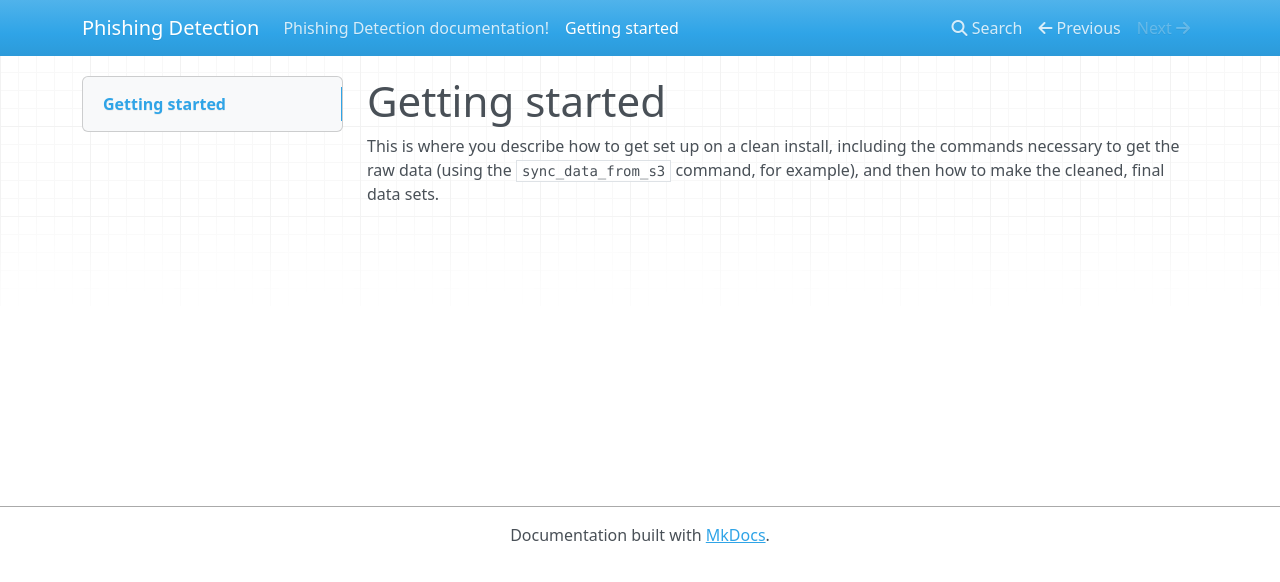
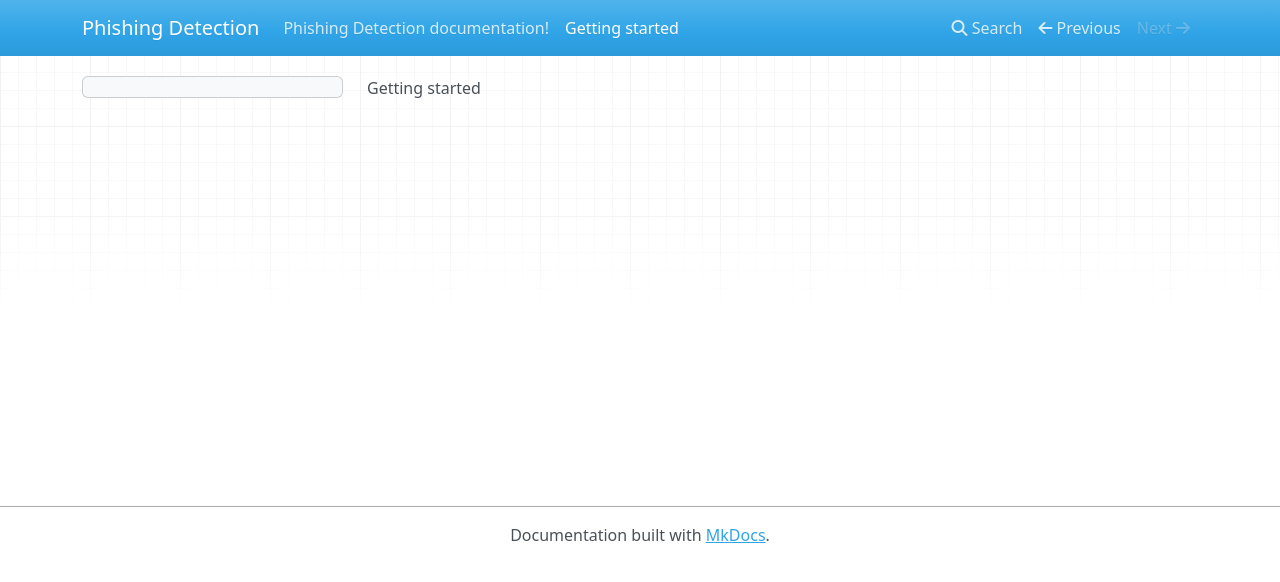
Before and after one commit to lavvr/phishing-detection, an MkDocs documentation site: the page built from docs/docs/getting-started.md, in a window 1280 px wide. Shown: the top 582 px of the page. Built offline with MkDocs 1.6.1, drawn with Linux system fonts in a browser that asks for light colours; nearby versions of some CDN libraries.

Commit message:
added files

```diff
--- a/docs/docs/getting-started.md
+++ b/docs/docs/getting-started.md
@@ -1,6 +1 @@
 Getting started
-===============
-
-This is where you describe how to get set up on a clean install, including the
-commands necessary to get the raw data (using the `sync_data_from_s3` command,
-for example), and then how to make the cleaned, final data sets.
```
